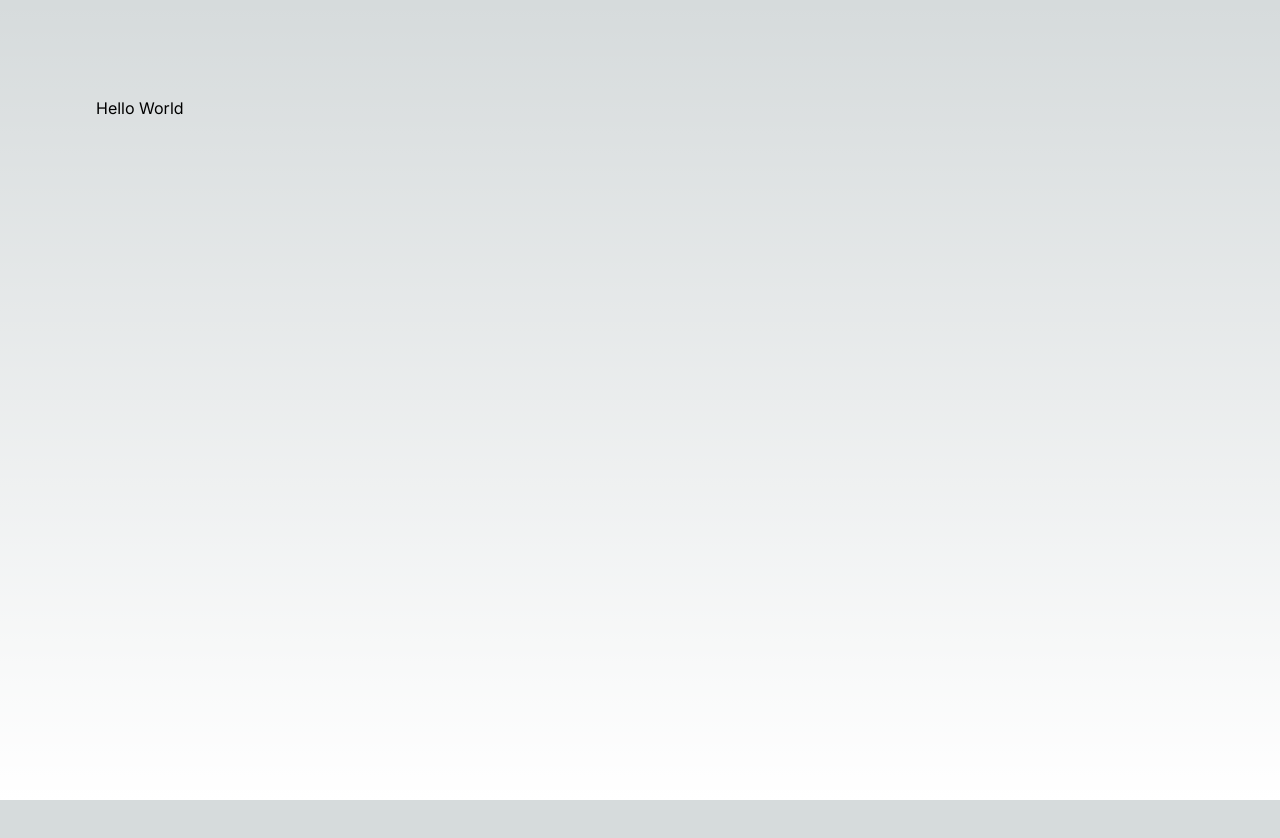
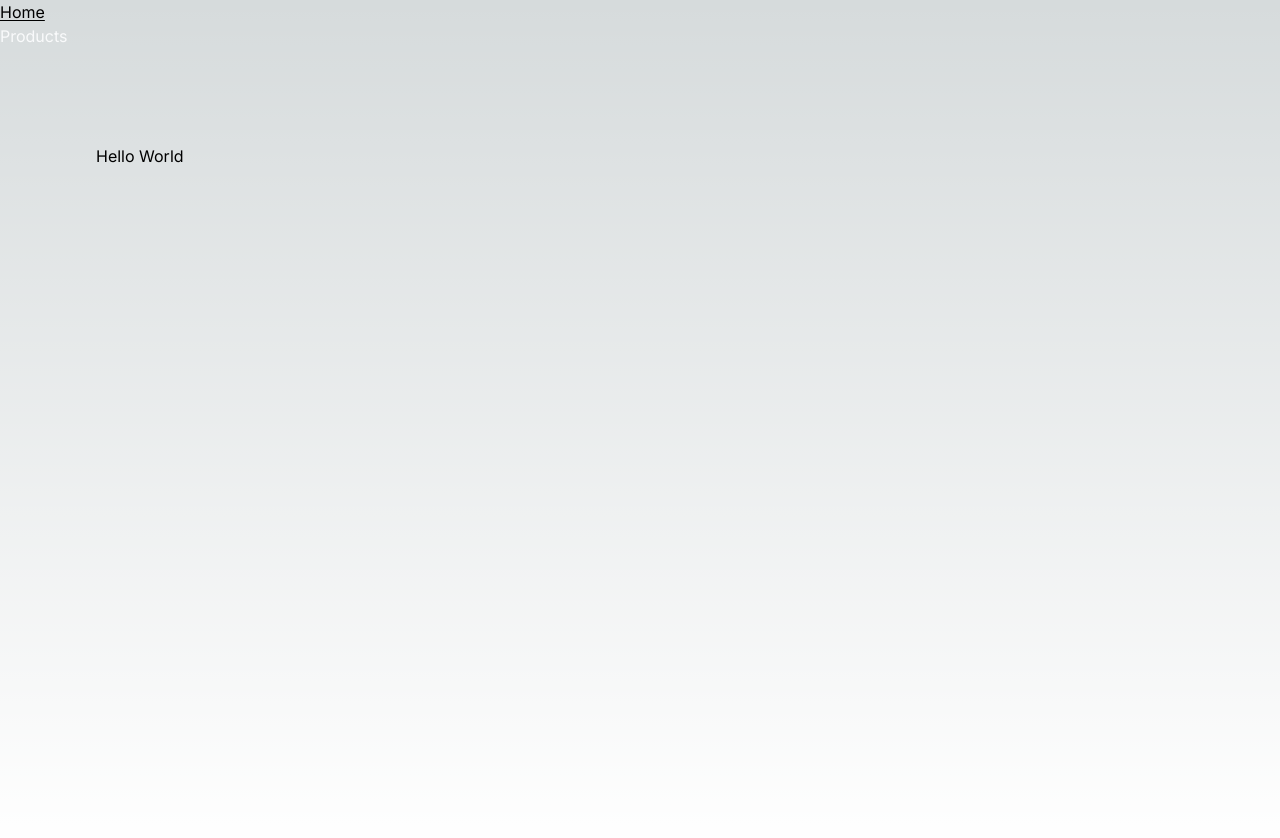
Before and after one commit to KsavinN/Next13Master, a Next.js app: page / in a window 1280 px wide. Shown: the top 838 px of the page. Before the commit the page ends 800 px from the top, so only its background shows below. Built offline with nearby package versions, Linux system fonts and the light colour scheme.

Commit message:
feat: add simple navbar and active link

```diff
--- a/src/app/layout.tsx
+++ b/src/app/layout.tsx
@@ -1,6 +1,8 @@
 import "./globals.css";
 import type { Metadata } from "next";
 import { Inter } from "next/font/google";
+
+import { NavBar } from "@/ui/molecules/NavBar";
 
 const inter = Inter({ subsets: ["latin"] });
 
@@ -9,10 +11,17 @@ export const metadata: Metadata = {
 	description: "Generated by create next app",
 };
 
-export default function RootLayout({ children }: { children: React.ReactNode }) {
+export default function RootLayout({
+	children,
+}: {
+	children: React.ReactNode;
+}) {
 	return (
 		<html lang="en">
-			<body className={inter.className}>{children}</body>
+			<body className={inter.className}>
+				<NavBar />
+				{children}
+			</body>
 		</html>
 	);
 }
--- /dev/null
+++ b/src/app/products/[productId]/page.tsx
@@ -0,0 +1,11 @@
+export default function ProdcutPage({
+	params: { productId },
+}: {
+	params: { productId: string };
+}) {
+	return (
+		<section className="flex min-h-screen justify-between p-24">
+			Product: {productId}
+		</section>
+	);
+}
--- /dev/null
+++ b/src/ui/atoms/ActiveLink.tsx
@@ -0,0 +1,32 @@
+"use client";
+
+import { usePathname } from "next/navigation";
+import Link from "next/link";
+import type { Route } from "next";
+import React from "react";
+
+type ActiveLinkProps = {
+	children: React.ReactNode;
+	href: Route;
+	className: string;
+	activeClassName: string;
+};
+
+export const ActiveLink = ({
+	children,
+	href,
+	className,
+	activeClassName,
+}: ActiveLinkProps) => {
+	const pathname = usePathname();
+	const isActive = pathname === href;
+	return (
+		<Link
+			className={isActive ? activeClassName : className}
+			aria-current={isActive}
+			href={href}
+		>
+			{children}
+		</Link>
+	);
+};
--- /dev/null
+++ b/src/ui/molecules/NavBar.tsx
@@ -0,0 +1,29 @@
+import { ActiveLink } from "../atoms/ActiveLink";
+
+export const NavBar = () => {
+	const className = "text-gray-50 hover:underline underline-offset-2";
+	const activeClassName =
+		"text-gray-150 underline underline-offset-2";
+	return (
+		<ul>
+			<li>
+				<ActiveLink
+					className={className}
+					activeClassName={activeClassName}
+					href="/"
+				>
+					Home
+				</ActiveLink>
+			</li>
+			<li>
+				<ActiveLink
+					className={className}
+					activeClassName={activeClassName}
+					href="/products"
+				>
+					Products
+				</ActiveLink>
+			</li>
+		</ul>
+	);
+};
```
